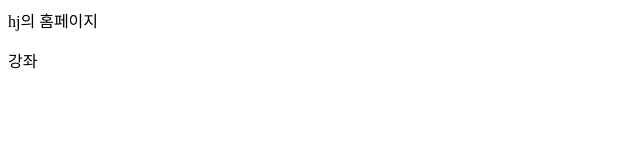
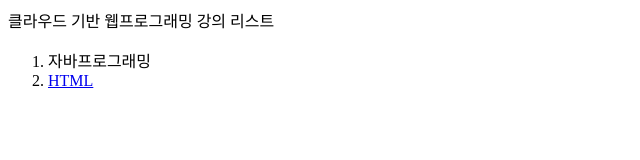
Before and after one commit to janghj925/web, a plain HTML site: page index.html in a window 1280 px wide. Shown: the whole page, without its empty margins (0-640 px from the left). Drawn offline with Linux system fonts and the light colour scheme.

Commit message:
Update index.html

```diff
--- a/index.html
+++ b/index.html
@@ -3,11 +3,16 @@
 <head>
     <meta charset="UTF-8">
     <meta name="viewport" content="width=device-width, initial-scale=1.0">
-    <title>Document</title>
+    <title>index.html</title>
 </head>
 <body>
-    <header>hj의 홈페이지</header>
-    <p>강좌</p>
+    <header>클라우드 기반 웹프로그래밍 강의 리스트</header>
+    <p>
+        <ol>
+            <li>자바프로그래밍</li>
+            <li><a href ="https://janghj925.github.io/web/">HTML</a></li>
+        </ol>
+    </p>
 
 
 </body>
```
